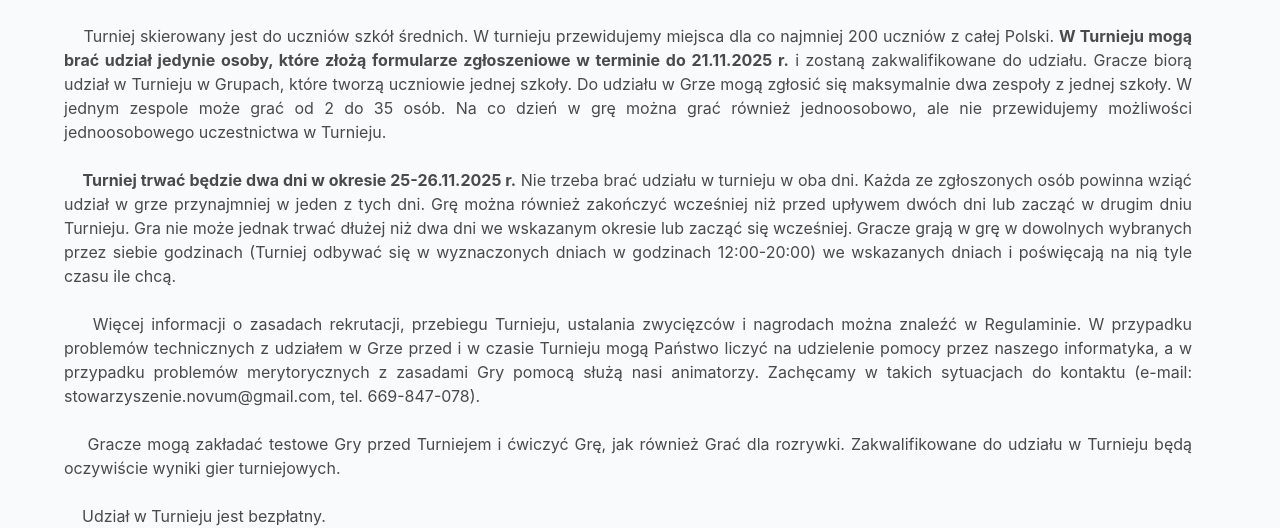
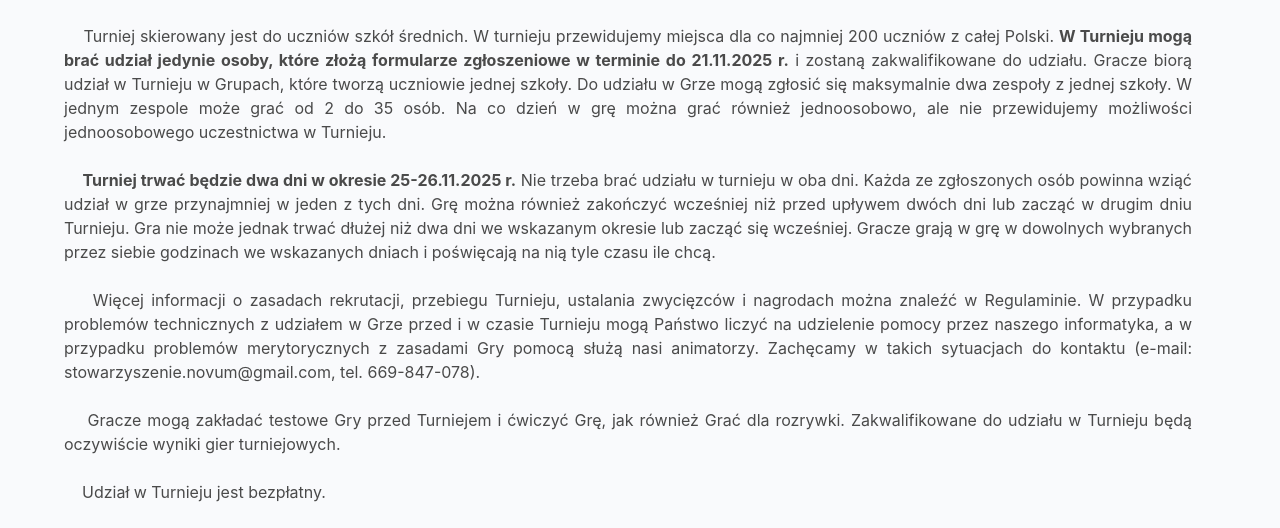
Before and after one commit to jakbyk/game, a Rails app: page /pages/tournament in a window 1280 px wide. Shown: the part 570-1098 px from the top of the page. Run offline with Rails 7, Linux system fonts and the light colour scheme; style sheets or scripts are compiled from the project's sources; parts of the project's set-up code (start-up, migrations or seed data) failed here and were passed over; some libraries are stand-ins or nearby versions.

Commit message:
small fix

```diff
--- a/app/views/pages/tournament.html.erb
+++ b/app/views/pages/tournament.html.erb
@@ -25,8 +25,7 @@
           r.</b> Nie trzeba brać udziału w turnieju w oba dni. Każda ze zgłoszonych osób powinna wziąć udział w grze
           przynajmniej w jeden z tych dni. Grę można również zakończyć wcześniej niż przed upływem dwóch dni lub zacząć
           w drugim dniu Turnieju. Gra nie może jednak trwać dłużej niż dwa dni we wskazanym okresie lub zacząć się
-          wcześniej. Gracze grają w grę w dowolnych wybranych przez siebie godzinach (Turniej odbywać się w wyznaczonych
-          dniach w godzinach 12:00-20:00) we wskazanych dniach i poświęcają na nią tyle czasu ile chcą.</p>
+          wcześniej. Gracze grają w grę w dowolnych wybranych przez siebie godzinach we wskazanych dniach i poświęcają na nią tyle czasu ile chcą.</p>
         <br>
         <p style="text-align: justify;">&nbsp;&nbsp;&nbsp;&nbsp;Więcej informacji o zasadach rekrutacji, przebiegu
           Turnieju, ustalania zwycięzców i nagrodach można znaleźć w Regulaminie. W przypadku problemów technicznych z
```
